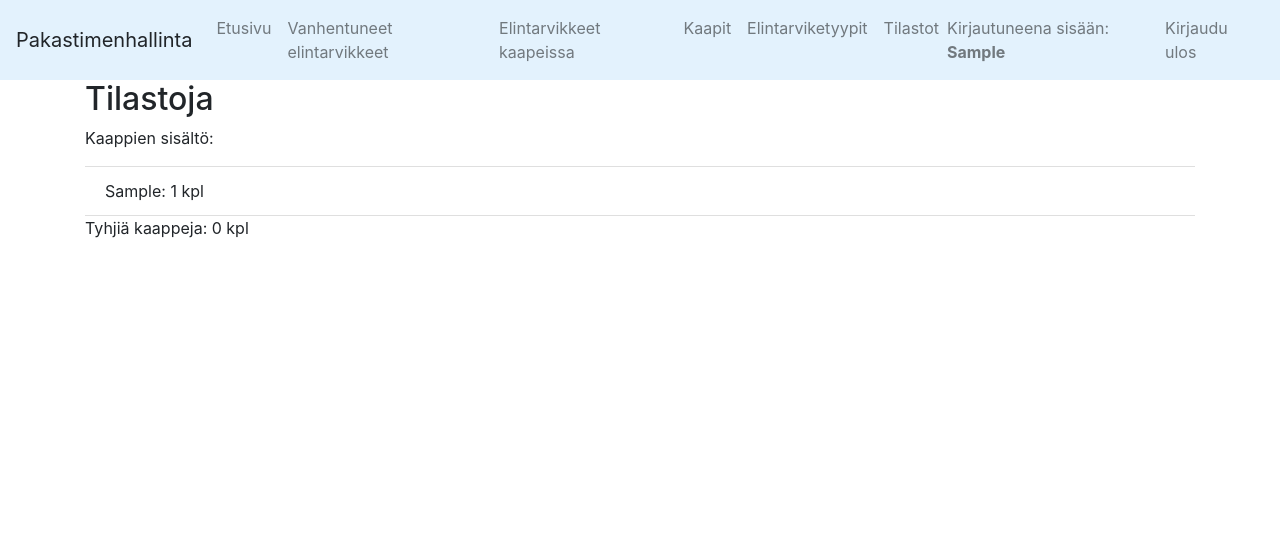
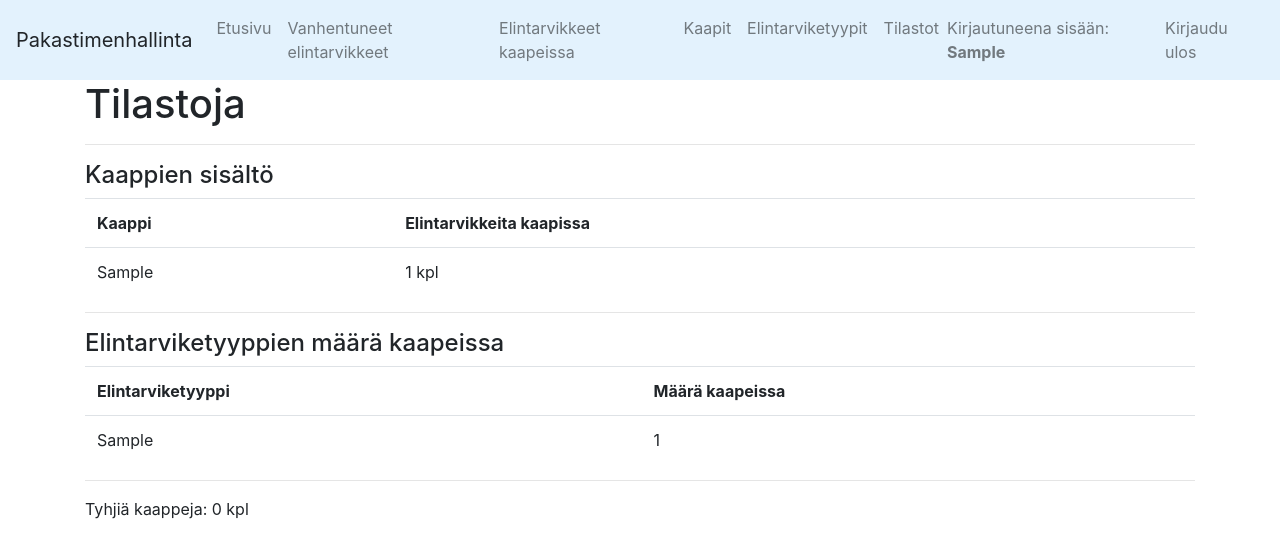
Before and after one commit to lukxsx/PakastimenHallinta, a Flask app: page /tilastot in a window 1280 px wide. Shown: the top 558 px of the page. Run offline with Flask 2, Linux system fonts and the light colour scheme; a user stored in the database is signed in; tables that the repository leaves empty hold one stand-in row (values such as "Sample post"); some libraries are stand-ins or nearby versions.

Commit message:
toinen isompi yhteenvetokysely

```diff
--- a/application/elintarvikekaapissa/models.py
+++ b/application/elintarvikekaapissa/models.py
@@ -1,3 +1,5 @@
+from sqlalchemy.sql import text
+
 from application import db
 from application.models import Base
 
@@ -17,3 +19,19 @@ class ElintarvikeKaapissa(Base):
         self.elintarvike_id = elintarvike_id
         self.kaappi_id = kaappi_id
         self.laitettu_kaappiin = laitettu
+
+    @staticmethod
+    def maarat_tyypeittain(k_id):
+        kysely = text("SELECT E.nimi,"
+                      " (SELECT SUM(maara)"
+                      " FROM elintarvike_kaapissa"
+                      " WHERE elintarvike_id = E.id"
+                      " AND kayttaja_id = :x) laskuri"
+                      " FROM elintarvike E, elintarvike_kaapissa"
+                      " GROUP BY E.nimi;").params(x=k_id)
+        tulos = db.engine.execute(kysely)
+
+        listaus = []
+        for rivi in tulos:
+            listaus.append({"elintarviketyyppi": rivi[0], "maara": rivi[1]})
+        return listaus
--- a/application/templates/tilastot.html
+++ b/application/templates/tilastot.html
@@ -1,23 +1,46 @@
 {% extends "layout.html" %}
 
 {% block body %}
-    <h2>Tilastoja</h2>
+    <h1>Tilastoja</h1>
+    <hr>
     {% if kaappisisalto is defined %}
-
         {% if not kaappisisalto %}
             <p><i>Kaikki kaapit ovat tyhjiä :(</i></p>
         {% else %}
-            <p>
-                Kaappien sisältö:
-            </p>
-            <ul class="list-group list-group-flush">
+            <h4>Kaappien sisältö</h4>
+            <table class="table">
+            <tr>
+                <th>Kaappi</th>
+                <th>Elintarvikkeita kaapissa</th>
+            </tr>
                 {% for k in kaappisisalto %}
-                    <li class="list-group-item">
-                        {{ k.kaappi }}: {{ k.el }} kpl
-                    </li>
+                    <tr>
+                    <td>{{ k.kaappi }}</td>
+                    <td>{{ k.el }} kpl</td>
+                </tr>
                 {% endfor %}
-            </ul>
-            <p>Tyhjiä kaappeja: {{ tyhjat }} kpl</p>
+            </table>
+
         {% endif %}
     {% endif %}
+
+    <hr>
+
+    {% if maarat_tyypeittain is defined %}
+        <h4>Elintarviketyyppien määrä kaapeissa</h4>
+        <table class="table">
+            <tr>
+                <th>Elintarviketyyppi</th>
+                <th>Määrä kaapeissa</th>
+            </tr>
+            {% for m in maarat_tyypeittain %}
+                <tr>
+                    <td>{{ m.elintarviketyyppi }}</td>
+                    <td>{{ m.maara }}</td>
+                </tr>
+            {% endfor %}
+        </table>
+    {% endif %}
+    <hr>
+    <p>Tyhjiä kaappeja: {{ tyhjat }} kpl</p>
 {% endblock %}
--- a/application/views.py
+++ b/application/views.py
@@ -1,6 +1,7 @@
 from flask import render_template
 from application import app
 from application.kaappi.models import Kaappi
+from application.elintarvikekaapissa.models import ElintarvikeKaapissa
 from flask_login import login_required, current_user
 
 @app.route("/")
@@ -11,4 +12,5 @@ def index():
 @login_required
 def tilastot():
     return render_template("tilastot.html", kaappisisalto = Kaappi.kaappisisalto(k_id=current_user.id),
-                           tyhjat = Kaappi.tyhjatkaapit(k_id=current_user.id))
+                           tyhjat = Kaappi.tyhjatkaapit(k_id=current_user.id),
+                           maarat_tyypeittain = ElintarvikeKaapissa.maarat_tyypeittain(k_id=current_user.id))
```
